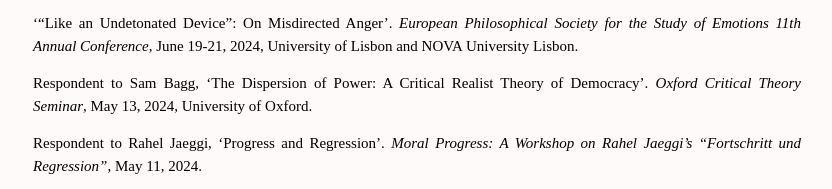
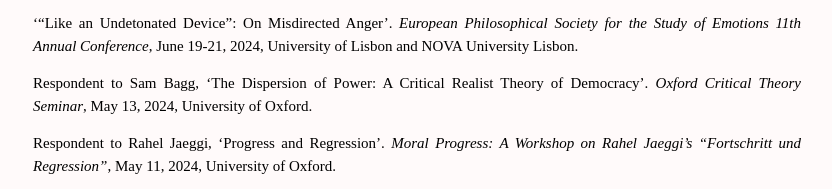
Before and after one commit to JasperFriedrich/JasperFriedrich.github.io, a plain HTML site: page research.html in a window 1280 px wide. Shown: the part 947-1136 px from the top of the page, without its empty margins (223-1055 px from the left). Drawn offline with nearby package versions, Linux system fonts and the light colour scheme; a web font is replaced by a local one.

Commit message:
Update research.html

```diff
--- a/research.html
+++ b/research.html
@@ -70,7 +70,7 @@ h2 {font-family: "Playfair Display", serif}
 
 <p>Respondent to Sam Bagg, ‘The Dispersion of Power: A Critical Realist Theory of Democracy’. <i>Oxford Critical Theory Seminar</i>, May 13, 2024, University of Oxford.</p>
 
-<p>Respondent to Rahel Jaeggi, ‘Progress and Regression’. <i>Moral Progress: A Workshop on Rahel Jaeggi’s “Fortschritt und Regression”</i>, May 11, 2024.</p>
+<p>Respondent to Rahel Jaeggi, ‘Progress and Regression’. <i>Moral Progress: A Workshop on Rahel Jaeggi’s “Fortschritt und Regression”</i>, May 11, 2024, University of Oxford.</p>
 
 <p>‘“Consciousness of the Degradation of the World”: Negative Emotions as the Experience of Social Contradiction’. Research conference of the Hans-Böckler-Foundation: <i>‘Experience of Crisis – Crisis of Experience’</i>, April 17-19, 2024, Humboldt University Berlin.</p>
 
```
